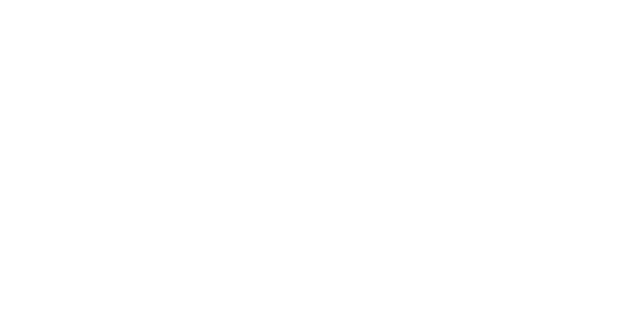
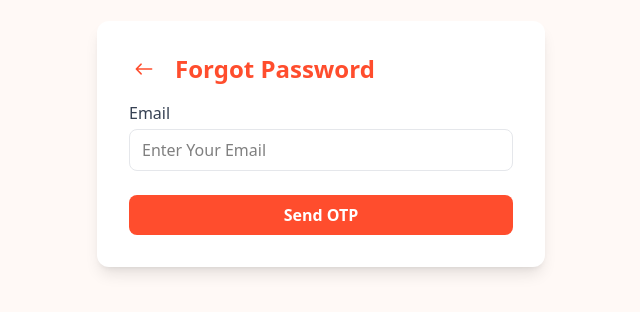
Before and after one commit to SaurabhTomer/QuickBite, a React app in the folder frontend/: page /forgot-password in a window 1280 px wide. Before the commit this address had no page. Shown: the part 256-568 px from the top of the page, without its empty margins (319-959 px from the left). Built offline with nearby package versions, Linux system fonts and the light colour scheme; the HTML template or start-up script is replaced by a standard one.

Commit message:
craete step 1 in frogot password for sending email

```diff
--- a/frontend/src/App.jsx
+++ b/frontend/src/App.jsx
@@ -2,6 +2,7 @@
 import {Routes , Route} from 'react-router-dom'
 import SignUp from './pages/SignUp'
 import SignIn from './pages/SignIn'
+import ForgotPassword from './pages/ForgotPassword'
 
 //url  of backend where  it is running
 export const serverUrl = "http://localhost:8000"
@@ -11,6 +12,7 @@
    <Routes>
         <Route path='/signup' element={<SignUp/>} />
         <Route path='/signin' element={<SignIn/>} />
+        <Route path='/forgot-password' element={<ForgotPassword/>} />
    </Routes>
   )
 }
--- /dev/null
+++ b/frontend/src/pages/ForgotPassword.jsx
@@ -0,0 +1,58 @@
+import React, { useState } from "react";
+import { IoIosArrowRoundBack } from "react-icons/io";
+import { useNavigate } from "react-router-dom";
+
+function ForgotPassword() {
+  const [step, setStep] = useState(1);
+  const [email, setEmail] = useState("");
+  const navigate = useNavigate();
+
+  return (
+    <div className="flex items-center justify-center w-full min-h-screen p-4 bg-[#fff9f6]">
+      {/* forgot password heading */}
+      <div className="bg-white rounded-xl shadow-lg w-full max-w-md p-8">
+        <div className="flex items-center gap-4 mb-4">
+          <IoIosArrowRoundBack
+            className="text-[#ff4d2d] "
+            size={30}
+            onClick={() => navigate("/signin")}
+          />
+          <h1 className="text-2xl font-bold text-center text-[#ff4d2d]">
+            Forgot Password
+          </h1>
+        </div>
+
+        {/* perform 3 pages using step idea  */}
+        {step == 1 && (
+          <div>
+            {/* email */}
+            <div className="mb-6">
+              <label
+                htmlFor="email"
+                className="block text-gray-700  font-medium mb-1"
+              >
+                Email
+              </label>
+              <input
+                type="email"
+                className="w-full  border border-gray-200 rounded-lg px-3 py-2 focus:outline-none"
+                placeholder="Enter Your Email"
+                onChange={(e) => setEmail(e.target.value)}
+                value={email}
+              />
+            </div>
+          </div>
+        )}
+
+        {/*  send otp button */}
+        <button
+          className={'w-full font-semibold pointer-cursor text-center bg-[#ff4d2d] text-white hover:bg-[#e64323] py-2 rounded-lg '}
+        >
+          Send OTP
+        </button>
+      </div>
+    </div>
+  );
+}
+
+export default ForgotPassword;
--- a/frontend/src/pages/SignIn.jsx
+++ b/frontend/src/pages/SignIn.jsx
@@ -111,8 +111,8 @@
         </div>
 
         {/* forgot password */}
-        <div className="text-right mb-4 text-[#ff4d2d]"
-        onClick={() => navigate('forgot-password')}>
+        <div className="text-right mb-4 text-[#ff4d2d] cursor-pointer"
+        onClick={() => navigate('/forgot-password')}>
             Forgot Password
         </div>
 
```
